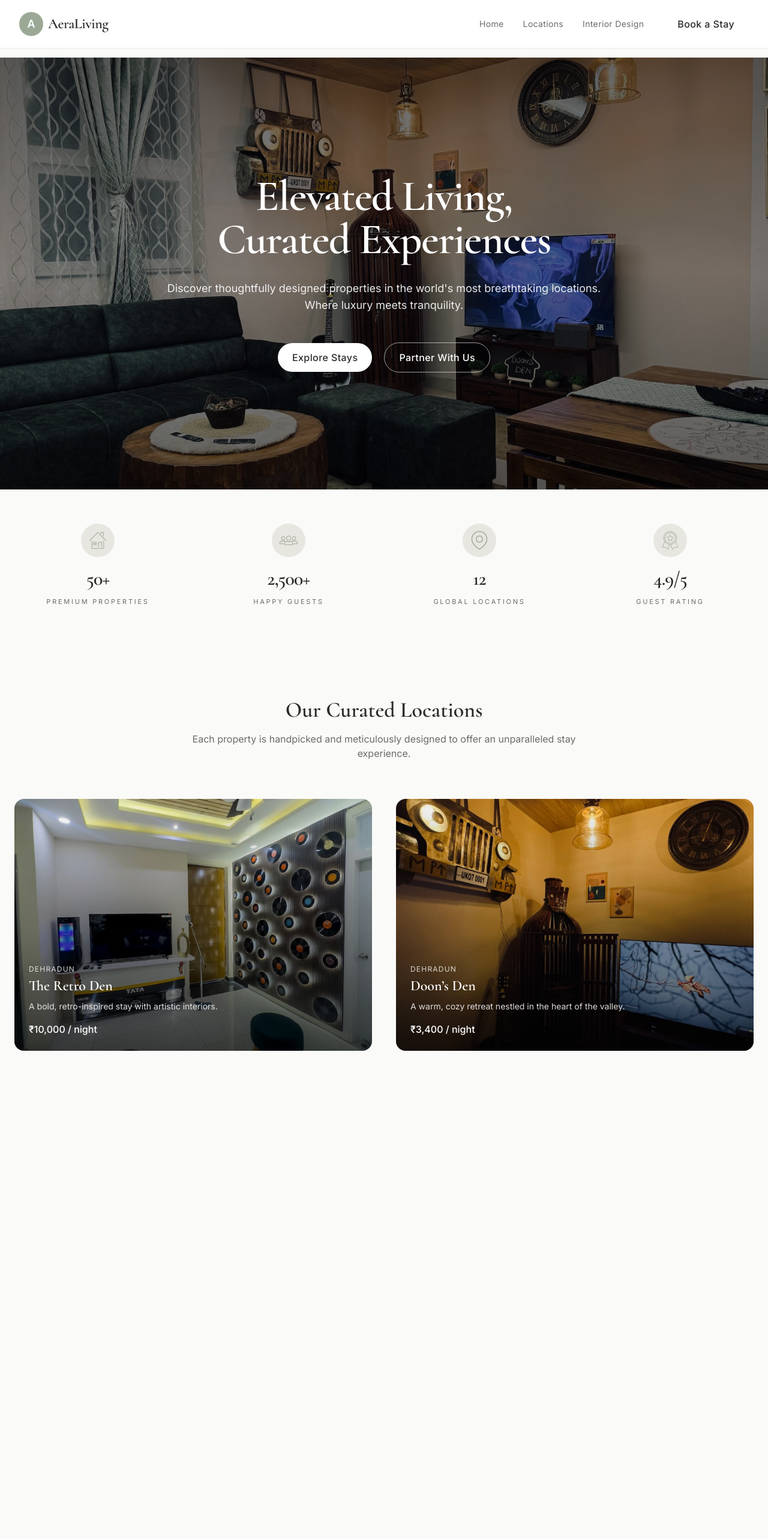
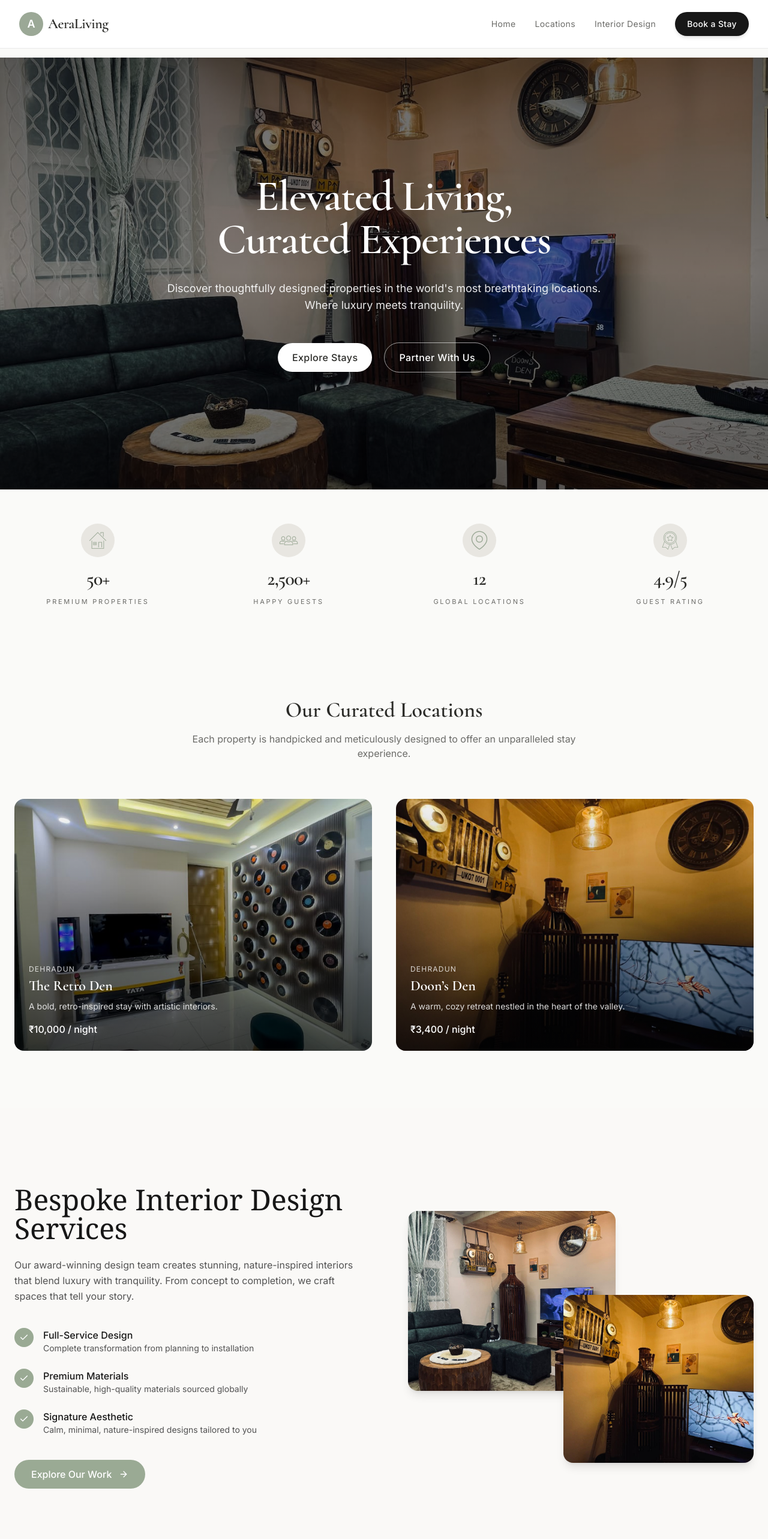
Before and after one commit to Paranormal31/aera-living, a Next.js app: page / in a window 1280 px wide. Shown: the top 2566 px of the page at 60% size. Before the commit the page ends 1848 px from the top, so only its background shows below. Built offline with nearby package versions, Linux system fonts and the light colour scheme.

Commit message:
added Bespoke Interior Design Services , What Our Guests Say , Partner With AeraLiving in Home section

```diff
--- a/app/layout.tsx
+++ b/app/layout.tsx
@@ -1,5 +1,6 @@
 import type { Metadata } from "next";
 import { Navigation } from "@/components/Navigation";
+import Footer from "@/components/Footer";
 import "./globals.css";
 
 export const metadata: Metadata = {
@@ -20,6 +21,7 @@ export default function RootLayout({
 
         {/* Page Content */}
         <main className="pt-24">{children}</main>
+        <Footer />
       </body>
     </html>
   );
--- a/app/page.tsx
+++ b/app/page.tsx
@@ -1,6 +1,11 @@
 import Hero from "../components/Hero";
 import Metrics from "../components/Metrics";
 import CuratedLocations from "../components/CuratedLocations";
+import InteriorServices from "@/components/InteriorServices";
+
+
+
+
 
 export default function Home() {
   return (
@@ -8,6 +13,7 @@ export default function Home() {
       <Hero />
       <Metrics />
       <CuratedLocations />
+      <InteriorServices />
     </>
   );
 }
--- /dev/null
+++ b/components/Footer.tsx
@@ -0,0 +1,88 @@
+import { ArrowRight, Instagram, Facebook, Mail } from "lucide-react";
+import Link from "next/link";
+
+export default function Footer() {
+  return (
+    <footer className="bg-[#2b2b28] text-white">
+      {/* Partner CTA */}
+      <section className="py-32 text-center">
+        <h2 className="font-serif text-4xl md:text-5xl">
+          Partner With AeraLiving
+        </h2>
+
+        <p className="mt-6 max-w-2xl mx-auto text-neutral-300 leading-relaxed">
+          Join our profit-sharing program and earn passive income while we
+          manage your property with excellence.
+        </p>
+
+        <Link href="/partner-portal">
+          <button className="mt-10 inline-flex items-center gap-3 rounded-full bg-white text-black px-8 py-4 font-medium hover:scale-105 transition">
+            Learn More <ArrowRight size={16} />
+          </button>
+        </Link>
+      </section>
+
+      {/* Footer Content */}
+      <div className="border-t border-white/10 py-16">
+        <div className="max-w-7xl mx-auto px-6 grid grid-cols-1 md:grid-cols-4 gap-12">
+          {/* Brand */}
+          <div>
+            <div className="flex items-center gap-3">
+              <div className="w-10 h-10 bg-[#9aaa94] rounded-full flex items-center justify-center font-semibold">
+                A
+              </div>
+              <span className="font-serif text-xl">AeraLiving</span>
+            </div>
+
+            <p className="mt-4 text-sm text-neutral-400 max-w-xs">
+              Curated luxury stays across breathtaking locations, designed for
+              unforgettable experiences.
+            </p>
+          </div>
+
+          {/* Explore */}
+          <div>
+            <p className="mb-4 font-medium">EXPLORE</p>
+            <ul className="space-y-3 text-sm text-neutral-400">
+              <li>
+                <Link href="/locations">Our Locations</Link>
+              </li>
+              <li>
+                <Link href="/interior-design">Interior Design</Link>
+              </li>
+              <li>
+                <Link href="/partner-portal">Partner With Us</Link>
+              </li>
+            </ul>
+          </div>
+
+          {/* Support */}
+          <div>
+            <p className="mb-4 font-medium">SUPPORT</p>
+            <ul className="space-y-3 text-sm text-neutral-400">
+              <li>Contact Us</li>
+              <li>FAQ</li>
+              <li>Privacy Policy</li>
+              <li>Terms of Service</li>
+            </ul>
+          </div>
+
+          {/* Connect */}
+          <div>
+            <p className="mb-4 font-medium">CONNECT</p>
+            <div className="flex gap-4 mb-4">
+              <Instagram />
+              <Facebook />
+              <Mail />
+            </div>
+            <p className="text-sm text-neutral-400">hello@aeraliving.com</p>
+          </div>
+        </div>
+
+        <p className="mt-16 text-center text-sm text-neutral-500">
+          © 2026 AeraLiving. All rights reserved.
+        </p>
+      </div>
+    </footer>
+  );
+}
--- /dev/null
+++ b/components/InteriorServices.tsx
@@ -0,0 +1,76 @@
+import Image from "next/image";
+import { ArrowRight, Check } from "lucide-react";
+
+export default function InteriorServices() {
+  return (
+    <section className="bg-[#faf9f7] py-32">
+      <div className="max-w-7xl mx-auto px-6 grid grid-cols-1 lg:grid-cols-2 gap-20 items-center">
+        {/* Left Content */}
+        <div>
+          <h2 className="font-serif text-4xl lg:text-5xl text-neutral-900 leading-tight">
+            Bespoke Interior Design Services
+          </h2>
+
+          <p className="mt-6 text-neutral-600 max-w-xl leading-relaxed">
+            Our award-winning design team creates stunning, nature-inspired
+            interiors that blend luxury with tranquility. From concept to
+            completion, we craft spaces that tell your story.
+          </p>
+
+          <ul className="mt-10 space-y-6">
+            {[
+              {
+                title: "Full-Service Design",
+                desc: "Complete transformation from planning to installation",
+              },
+              {
+                title: "Premium Materials",
+                desc: "Sustainable, high-quality materials sourced globally",
+              },
+              {
+                title: "Signature Aesthetic",
+                desc: "Calm, minimal, nature-inspired designs tailored to you",
+              },
+            ].map((item) => (
+              <li key={item.title} className="flex gap-4">
+                <div className="w-8 h-8 rounded-full bg-[#9aaa94] flex items-center justify-center">
+                  <Check size={16} className="text-white" />
+                </div>
+                <div>
+                  <p className="font-medium text-neutral-900">{item.title}</p>
+                  <p className="text-sm text-neutral-600">{item.desc}</p>
+                </div>
+              </li>
+            ))}
+          </ul>
+
+          <button className="mt-10 inline-flex items-center gap-3 rounded-full bg-[#9aaa94] px-7 py-3 text-white font-medium hover:bg-[#88977f] transition">
+            Explore Our Work
+            <ArrowRight size={16} />
+          </button>
+        </div>
+
+        {/* Right Images */}
+        <div className="relative h-[420px]">
+          <div className="absolute left-0 top-0 w-[60%] h-[300px] rounded-2xl overflow-hidden shadow-lg">
+            <Image
+              src="/interior-design/interior-1.jpg"
+              alt="Interior design room"
+              fill
+              className="object-cover"
+            />
+          </div>
+
+          <div className="absolute right-0 bottom-0 w-[55%] h-[280px] rounded-2xl overflow-hidden shadow-lg">
+            <Image
+              src="/interior-design/interior-2.jpg"
+              alt="Interior design decor"
+              fill
+              className="object-cover"
+            />
+          </div>
+        </div>
+      </div>
+    </section>
+  );
+}
--- a/components/Navigation.tsx
+++ b/components/Navigation.tsx
@@ -46,7 +46,22 @@ export function Navigation() {
               target="_blank"
               rel="noopener noreferrer"
             >
-              <Button className="rounded-full font-medium tracking-wide px-6">
+              <Button
+                className="
+                 rounded-full
+    px-5
+    py-2.5
+    text-sm
+    font-medium
+    tracking-wide
+    bg-neutral-900
+    text-white
+    shadow-md
+    hover:shadow-lg
+    hover:scale-[1.03]
+    transition-all
+    duration-300"
+              >
                 Book a Stay
               </Button>
             </a>
@@ -82,7 +97,9 @@ export function Navigation() {
                 rel="noopener noreferrer"
                 onClick={() => setMobileMenuOpen(false)}
               >
-                <Button className="rounded-full w-full">Book a Stay</Button>
+                <Button className="rounded-full py-2.5 text-sm font-medium">
+                  Book a Stay
+                </Button>
               </a>
             </div>
           </div>
```
Also changed, not shown: app/globals.css (line endings or trailing spaces), 2 other files (tests, documents, lock files or other folders).
